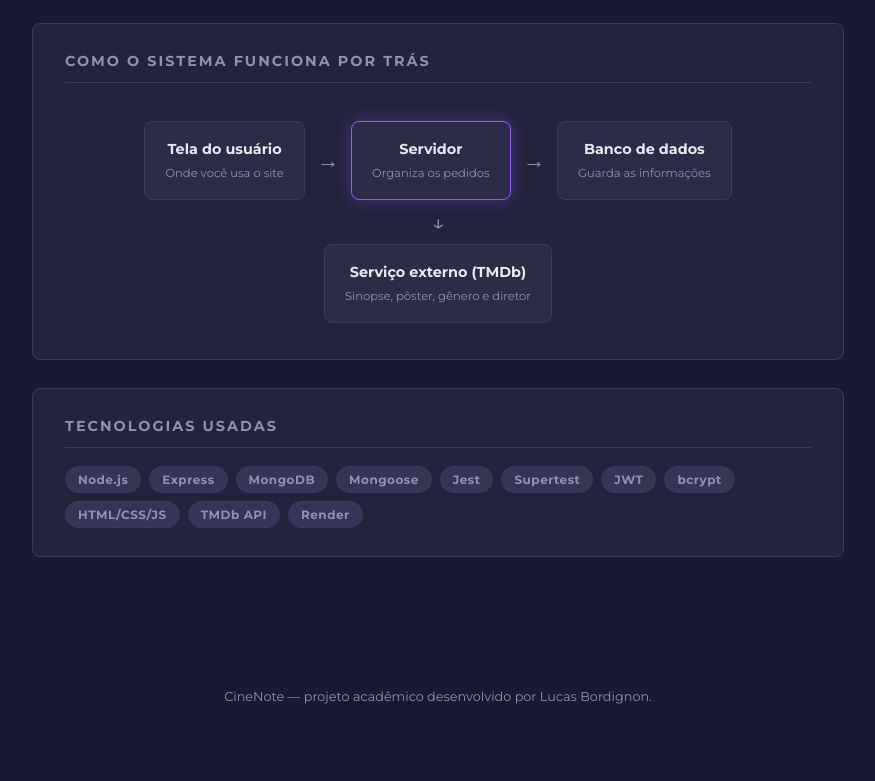
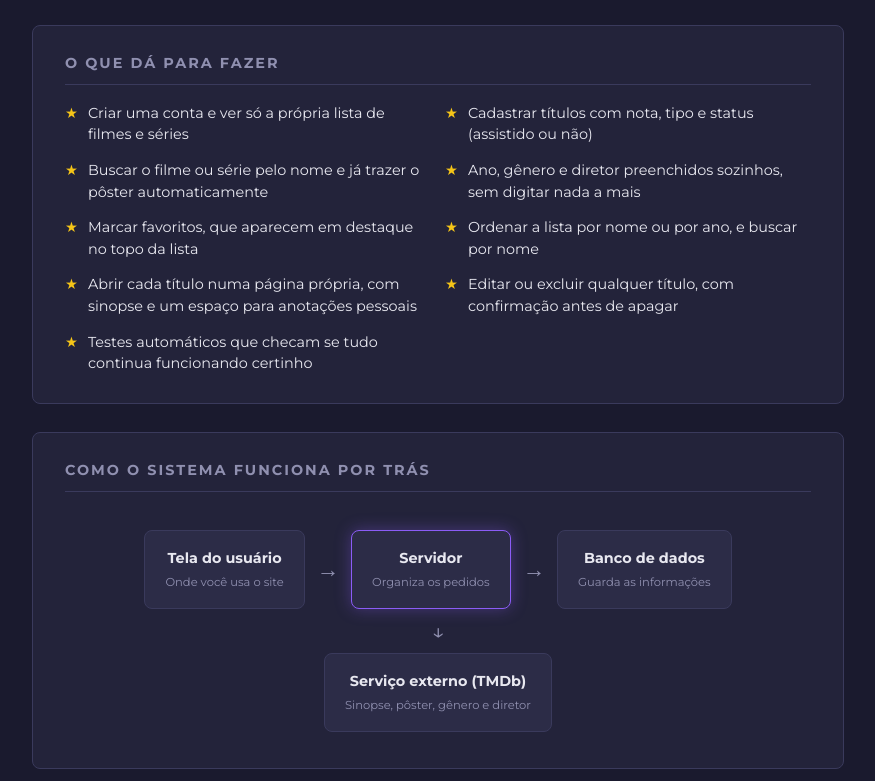
Before and after one commit to bordignon-lucas/cinenote, a website: page docs/index.html in a window 1280 px wide. Shown: the part 499-1280 px from the top of the page, without its empty margins (202-1077 px from the left). Before the commit the page ends 1227 px from the top, so only its background shows below. Drawn offline with Linux system fonts and the light colour scheme.

Commit message:
Documentacao e portfolio para a entrega final

```diff
--- a/docs/index.html
+++ b/docs/index.html
@@ -194,6 +194,8 @@ footer {
     padding: 24px;
 }
 
+footer a { color: var(--text-muted); }
+
 @media (max-width: 600px) {
     .lista-features { grid-template-columns: 1fr; }
     .diagrama { flex-direction: column; }
@@ -212,6 +214,7 @@ footer {
     ainda quer assistir, dê uma nota, marque favoritos.</p>
     <div class="links">
         <a class="link-principal" href="https://cinenote-brda.onrender.com" target="_blank" rel="noopener">Acessar a aplicação</a>
+        <a class="link-secundario" href="https://github.com/bordignon-lucas/cinenote" target="_blank" rel="noopener">Ver código-fonte</a>
     </div>
 </header>
 
@@ -226,6 +229,21 @@ footer {
             segurança, e testes automáticos para garantir que tudo continua
             funcionando a cada mudança.
         </p>
+    </section>
+
+    <section class="secao">
+        <h2>O que dá para fazer</h2>
+        <ul class="lista-features">
+            <li>Criar uma conta e ver só a própria lista de filmes e séries</li>
+            <li>Cadastrar títulos com nota, tipo e status (assistido ou não)</li>
+            <li>Buscar o filme ou série pelo nome e já trazer o pôster automaticamente</li>
+            <li>Ano, gênero e diretor preenchidos sozinhos, sem digitar nada a mais</li>
+            <li>Marcar favoritos, que aparecem em destaque no topo da lista</li>
+            <li>Ordenar a lista por nome ou por ano, e buscar por nome</li>
+            <li>Abrir cada título numa página própria, com sinopse e um espaço para anotações pessoais</li>
+            <li>Editar ou excluir qualquer título, com confirmação antes de apagar</li>
+            <li>Testes automáticos que checam se tudo continua funcionando certinho</li>
+        </ul>
     </section>
 
     <section class="secao">
@@ -277,7 +295,8 @@ footer {
 </main>
 
 <footer>
-    CineNote — projeto acadêmico desenvolvido por Lucas Bordignon.
+    CineNote — projeto acadêmico desenvolvido por Lucas Bordignon ·
+    <a href="https://github.com/bordignon-lucas/cinenote" target="_blank" rel="noopener">código-fonte no GitHub</a>
 </footer>
 
 </body>
```
Also changed, not shown: README.md.
